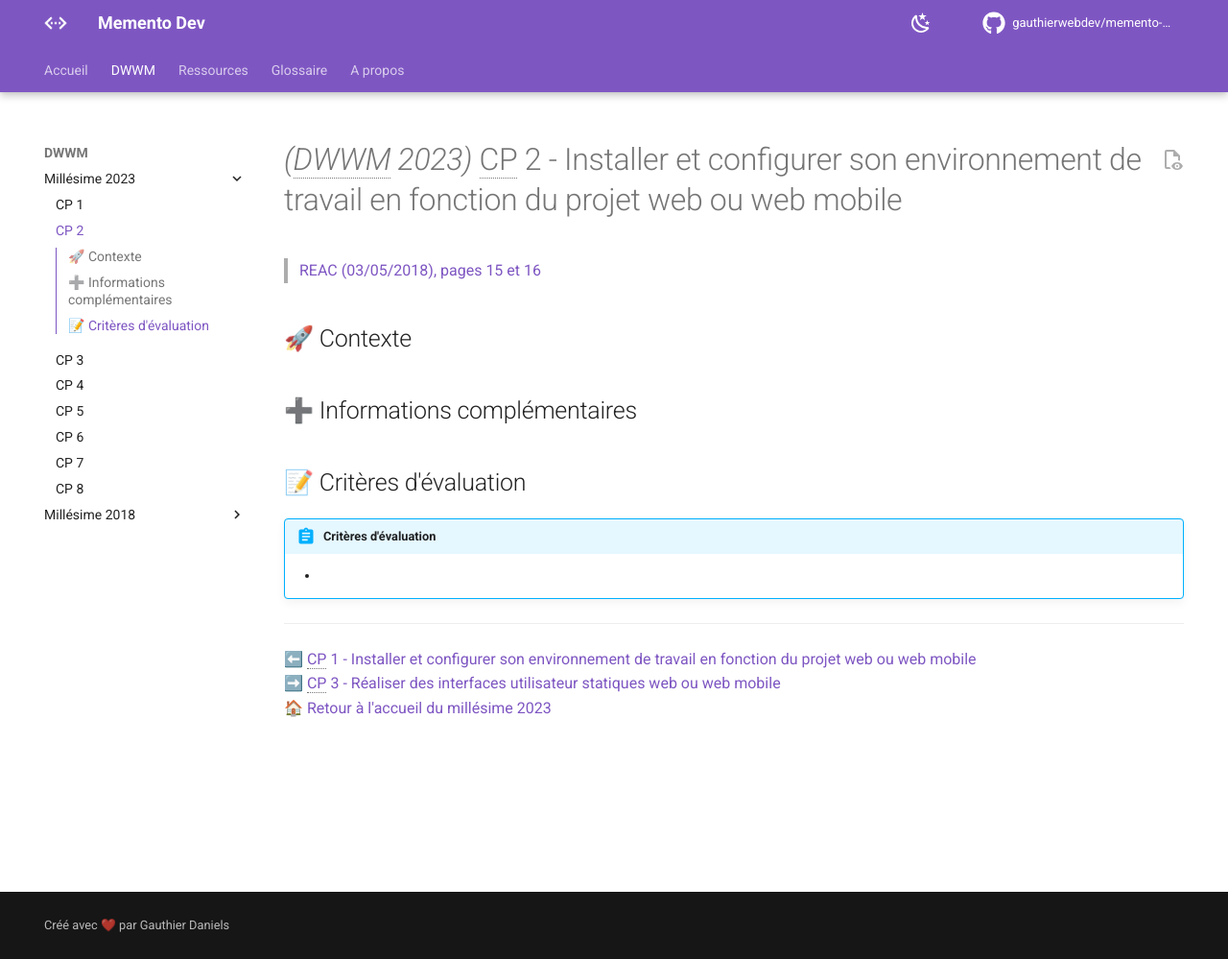
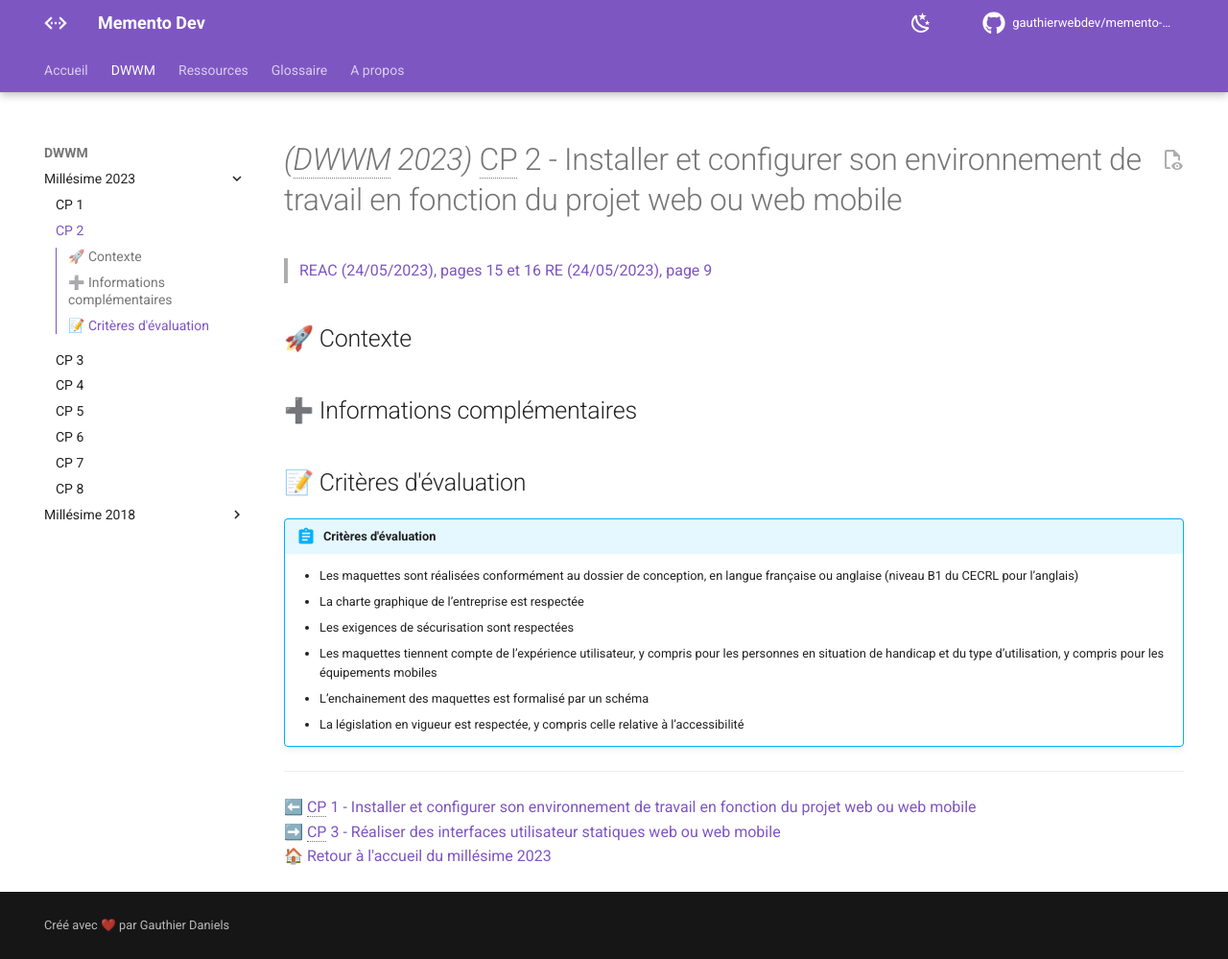
Before and after one commit to preparation-tp/memento-dev, an MkDocs documentation site: the page built from docs/dwwm/2023/cp-2-maquetter-des-interfaces-utilisateur-web-ou-web-mobile.md, in a window 1280 px wide and 999 px high. Shown: the whole window at 96% size. Built offline with MkDocs 1.6.1 and Material for MkDocs 9.7.7, drawn with Linux system fonts in a browser that asks for light colours; comment, search, counter and statistics services are not loaded.

Commit message:
docs: Update CP 2 maquetter des interfaces utilisateur web

```diff
--- a/docs/dwwm/2023/cp-2-maquetter-des-interfaces-utilisateur-web-ou-web-mobile.md
+++ b/docs/dwwm/2023/cp-2-maquetter-des-interfaces-utilisateur-web-ou-web-mobile.md
@@ -1,5 +1,6 @@
 # _(<abbr title="Développeur Web et Web Mobile">DWWM</abbr> 2023)_ <abbr title="Compétence Professionnelle">CP</abbr> 2 - Installer et configurer son environnement de travail en fonction du projet web ou web mobile
-> [REAC (03/05/2018), pages 15 et 16](https://www.banque.di.afpa.fr/EspaceEmployeursCandidatsActeurs/EGPResultat.aspx?ct=01280m04&type=t)
+> [REAC (24/05/2023), pages 15 et 16](https://www.banque.di.afpa.fr/EspaceEmployeursCandidatsActeurs/EGPResultat.aspx?ct=01280m04&type=t)
+> [RE (24/05/2023), page 9](https://www.banque.di.afpa.fr/EspaceEmployeursCandidatsActeurs/EGPResultat.aspx?ct=01280m04&type=t)
 
 ## 🚀 Contexte
 
@@ -7,7 +8,12 @@
 
 ## 📝 Critères d'évaluation
 !!! abstract "Critères d'évaluation"
-    -
+    - Les maquettes sont réalisées conformément au dossier de conception, en langue française ou anglaise (niveau B1 du CECRL pour l’anglais)
+    - La charte graphique de l’entreprise est respectée
+    - Les exigences de sécurisation sont respectées
+    - Les maquettes tiennent compte de l’expérience utilisateur, y compris pour les personnes en situation de handicap et du type d’utilisation, y compris pour les équipements mobiles
+    - L’enchainement des maquettes est formalisé par un schéma
+    - La législation en vigueur est respectée, y compris celle relative à l’accessibilité
 
 ---
 
```
